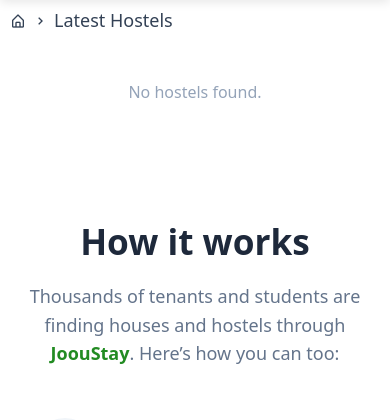
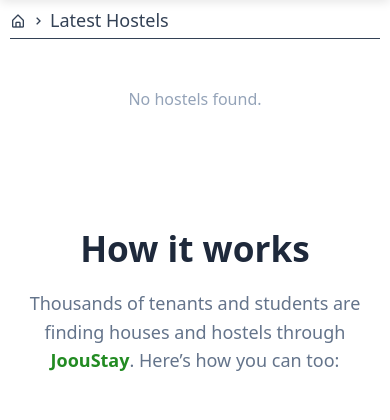
Before and after one commit to KenyanAudo03/house_hunting, a Django app: page /all-hostels/ in a window 390 px wide. Shown: the part 60-480 px from the top of the page. Run offline with Django 4.2, Linux system fonts and the light colour scheme; data that the repository does not hold is empty; some libraries are stand-ins or nearby versions.

Commit message:
Added border bottom on page title for small devices for visibility

```diff
--- a/static/css/core/all_hostels.css
+++ b/static/css/core/all_hostels.css
@@ -340,5 +340,8 @@
 
       .page-title {
           font-size: 18px;
+          gap: 4px;
+          border-bottom: 1px solid var(--border);
+          padding-bottom: 6px;
       }
   }
```
